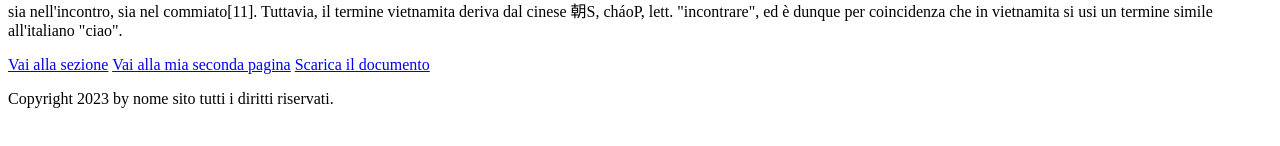
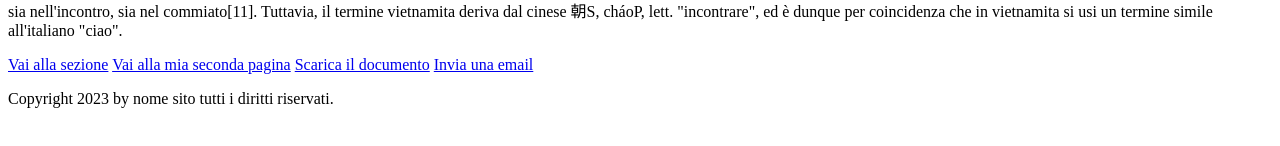
Before and after one commit to CasteFede/Primo-Sito-, a plain HTML site: page index.htm in a window 1280 px wide. Shown: the part 466-612 px from the top of the page. Drawn offline with Linux system fonts and the light colour scheme.

Commit message:
Add files via upload

```diff
--- a/index.htm
+++ b/index.htm
@@ -58,6 +58,8 @@ In vietnamita, infine, viene usato chào sia nell'incontro, sia nel commiato[11]
 
 <a href="12settembre.pdf"target="_blank">Scarica il documento</a>
 
+<a href="mailto:info@esempio.com">Invia una email</a>
+
 </body>
 
 <footer>
```
